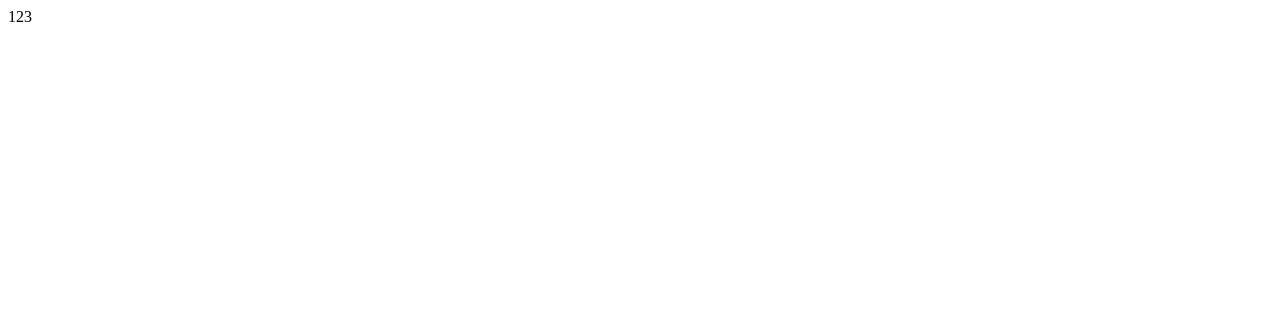
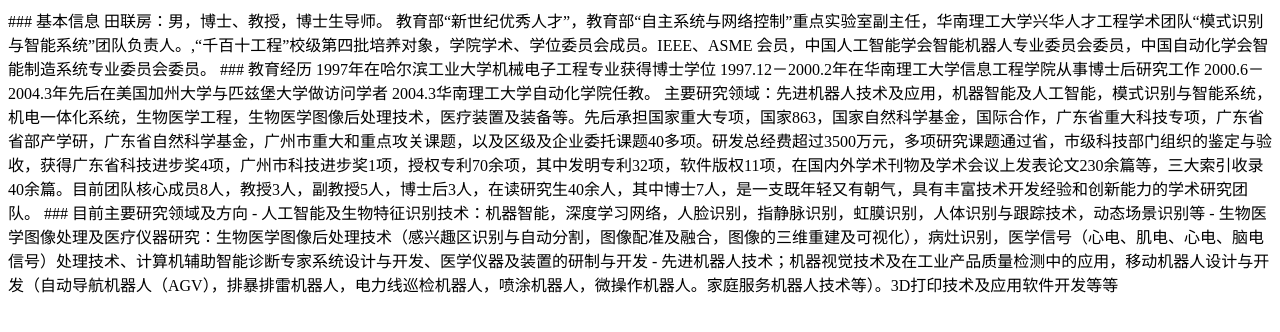
Before and after one commit to tianlianfang/tianlianfang.github.io, a plain HTML site: page index.html in a window 1280 px wide. Drawn offline with Linux system fonts and the light colour scheme.

Commit message:
Update index.html

```diff
--- a/index.html
+++ b/index.html
@@ -1,3 +1,20 @@
 <html>
-  123
+
+### 基本信息
+田联房：男，博士、教授，博士生导师。
+教育部“新世纪优秀人才”，教育部“自主系统与网络控制”重点实验室副主任，华南理工大学兴华人才工程学术团队“模式识别与智能系统”团队负责人。,“千百十工程”校级第四批培养对象，学院学术、学位委员会成员。IEEE、ASME 会员，中国人工智能学会智能机器人专业委员会委员，中国自动化学会智能制造系统专业委员会委员。
+### 教育经历
+1997年在哈尔滨工业大学机械电子工程专业获得博士学位
+1997.12－2000.2年在华南理工大学信息工程学院从事博士后研究工作
+2000.6－2004.3年先后在美国加州大学与匹兹堡大学做访问学者
+2004.3华南理工大学自动化学院任教。
+
+主要研究领域：先进机器人技术及应用，机器智能及人工智能，模式识别与智能系统，机电一体化系统，生物医学工程，生物医学图像后处理技术，医疗装置及装备等。先后承担国家重大专项，国家863，国家自然科学基金，国际合作，广东省重大科技专项，广东省省部产学研，广东省自然科学基金，广州市重大和重点攻关课题，以及区级及企业委托课题40多项。研发总经费超过3500万元，多项研究课题通过省，市级科技部门组织的鉴定与验收，获得广东省科技进步奖4项，广州市科技进步奖1项，授权专利70余项，其中发明专利32项，软件版权11项，在国内外学术刊物及学术会议上发表论文230余篇等，三大索引收录40余篇。目前团队核心成员8人，教授3人，副教授5人，博士后3人，在读研究生40余人，其中博士7人，是一支既年轻又有朝气，具有丰富技术开发经验和创新能力的学术研究团队。
+
+### 目前主要研究领域及方向
+
+- 	人工智能及生物特征识别技术：机器智能，深度学习网络，人脸识别，指静脉识别，虹膜识别，人体识别与跟踪技术，动态场景识别等
+-	生物医学图像处理及医疗仪器研究：生物医学图像后处理技术（感兴趣区识别与自动分割，图像配准及融合，图像的三维重建及可视化），病灶识别，医学信号（心电、肌电、心电、脑电信号）处理技术、计算机辅助智能诊断专家系统设计与开发、医学仪器及装置的研制与开发
+-	先进机器人技术；机器视觉技术及在工业产品质量检测中的应用，移动机器人设计与开发（自动导航机器人（AGV），排暴排雷机器人，电力线巡检机器人，喷涂机器人，微操作机器人。家庭服务机器人技术等）。3D打印技术及应用软件开发等等
+
 </html>
```
